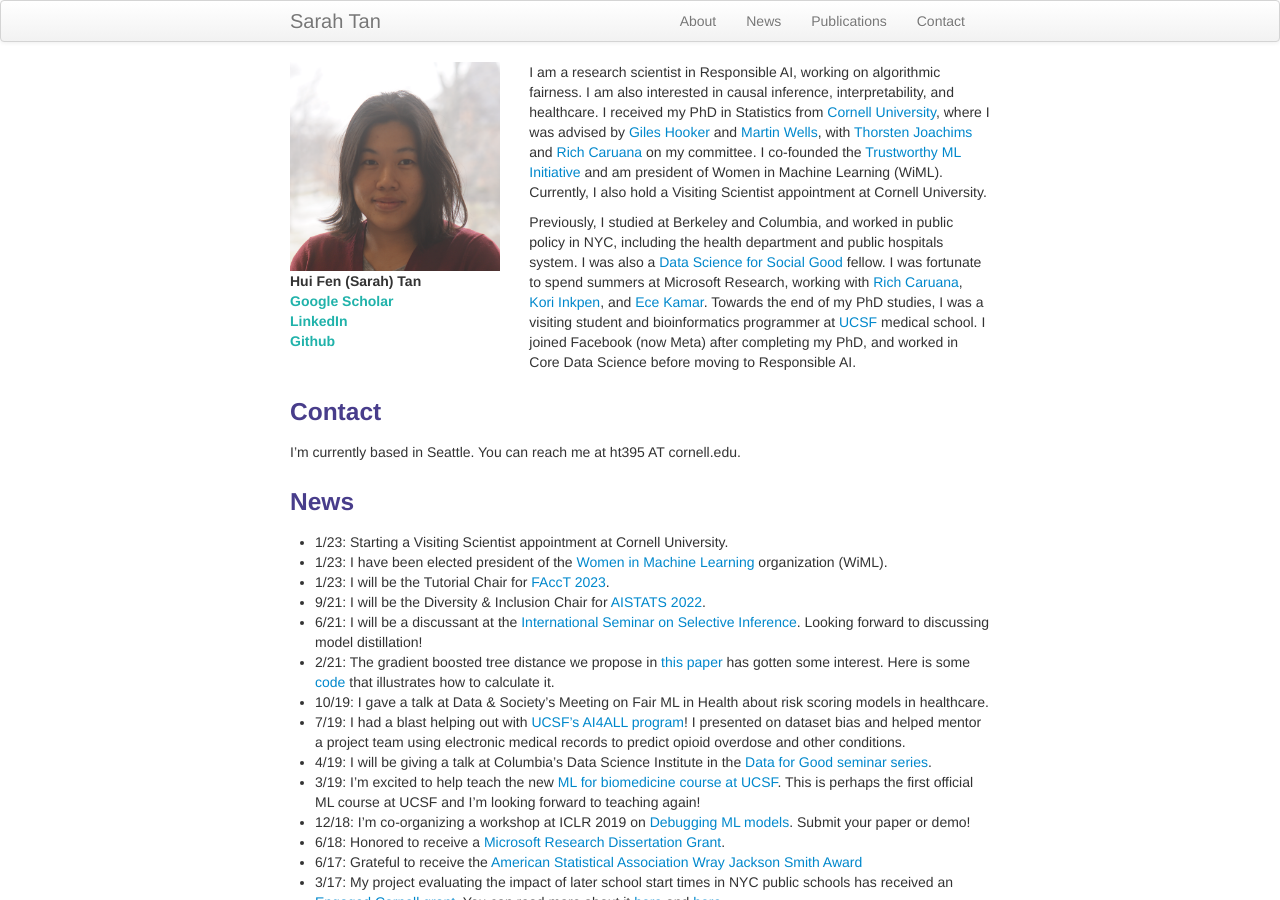
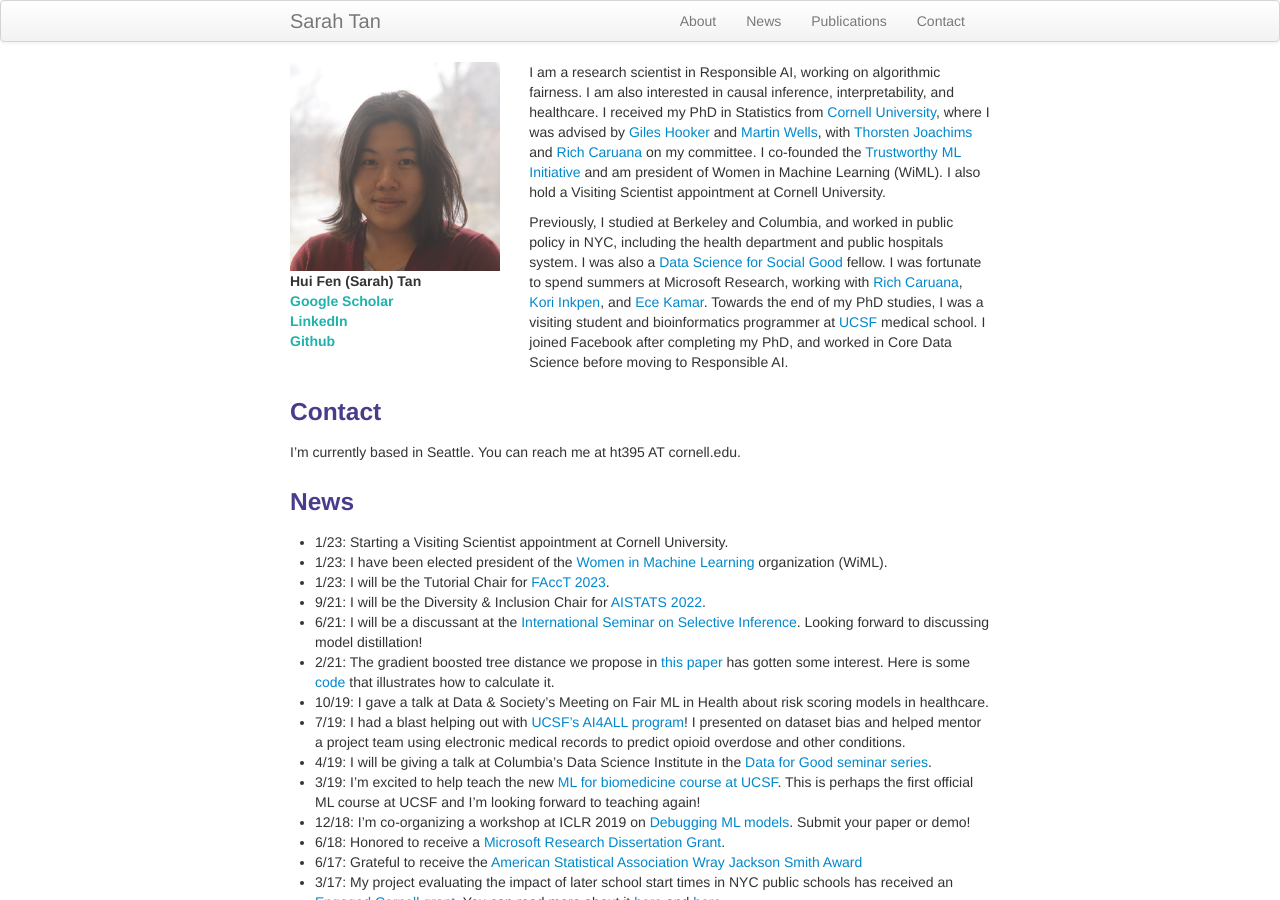
Before and after one commit to shftan/shftan.github.io, a Jekyll site: the page built from index.md, in a window 1280 px wide and 900 px high. Built offline with Jekyll 4.4.1, drawn with Linux system fonts in a browser that asks for light colours.

Commit message:
Update index.md

```diff
--- a/index.md
+++ b/index.md
@@ -18,9 +18,9 @@ keywords: Sarah Tan, Facebook, Cornell, UCSF, statistics, interpretability, caus
         </div>
 
         <div class="span8">
-                <p>I am a research scientist in Responsible AI, working on algorithmic fairness. I am also interested in causal inference, interpretability, and healthcare. I received my PhD in Statistics from <a href="https://stat.cornell.edu/">Cornell University</a>, where I was advised by <a href="http://faculty.bscb.cornell.edu/~hooker/">Giles Hooker</a> and <a href="https://courses.cit.cornell.edu/mtw1/">Martin Wells</a>, with <a href="https://www.cs.cornell.edu/people/tj/">Thorsten Joachims</a> and <a href="https://www.microsoft.com/en-us/research/people/rcaruana/">Rich Caruana</a> on my committee. I co-founded the <a href="https://www.trustworthyml.org/">Trustworthy ML Initiative</a> and am president of Women in Machine Learning (WiML). Currently, I also hold a Visiting Scientist appointment at Cornell University.</p>
+                <p>I am a research scientist in Responsible AI, working on algorithmic fairness. I am also interested in causal inference, interpretability, and healthcare. I received my PhD in Statistics from <a href="https://stat.cornell.edu/">Cornell University</a>, where I was advised by <a href="http://faculty.bscb.cornell.edu/~hooker/">Giles Hooker</a> and <a href="https://courses.cit.cornell.edu/mtw1/">Martin Wells</a>, with <a href="https://www.cs.cornell.edu/people/tj/">Thorsten Joachims</a> and <a href="https://www.microsoft.com/en-us/research/people/rcaruana/">Rich Caruana</a> on my committee. I co-founded the <a href="https://www.trustworthyml.org/">Trustworthy ML Initiative</a> and am president of Women in Machine Learning (WiML). I also hold a Visiting Scientist appointment at Cornell University.</p>
 
-<p>Previously, I studied at Berkeley and Columbia, and worked in public policy in NYC, including the health department and public hospitals system. I was also a <a href="http://www.dssgfellowship.org/">Data Science for Social Good</a> fellow. I was fortunate to spend summers at Microsoft Research, working with <a href="https://www.microsoft.com/en-us/research/people/rcaruana/">Rich Caruana</a>, <a href="https://www.microsoft.com/en-us/research/people/kori/">Kori Inkpen</a>, and <a href="https://www.microsoft.com/en-us/research/people/eckamar/">Ece Kamar</a>. Towards the end of my PhD studies, I was a visiting student and bioinformatics programmer at <a href="https://epibiostat.ucsf.edu/">UCSF</a> medical school. I joined Facebook (now Meta) after completing my PhD, and worked in Core Data Science before moving to Responsible AI.</p>
+<p>Previously, I studied at Berkeley and Columbia, and worked in public policy in NYC, including the health department and public hospitals system. I was also a <a href="http://www.dssgfellowship.org/">Data Science for Social Good</a> fellow. I was fortunate to spend summers at Microsoft Research, working with <a href="https://www.microsoft.com/en-us/research/people/rcaruana/">Rich Caruana</a>, <a href="https://www.microsoft.com/en-us/research/people/kori/">Kori Inkpen</a>, and <a href="https://www.microsoft.com/en-us/research/people/eckamar/">Ece Kamar</a>. Towards the end of my PhD studies, I was a visiting student and bioinformatics programmer at <a href="https://epibiostat.ucsf.edu/">UCSF</a> medical school. I joined Facebook after completing my PhD, and worked in Core Data Science before moving to Responsible AI.</p>
 
         </div>
 </div>
```
